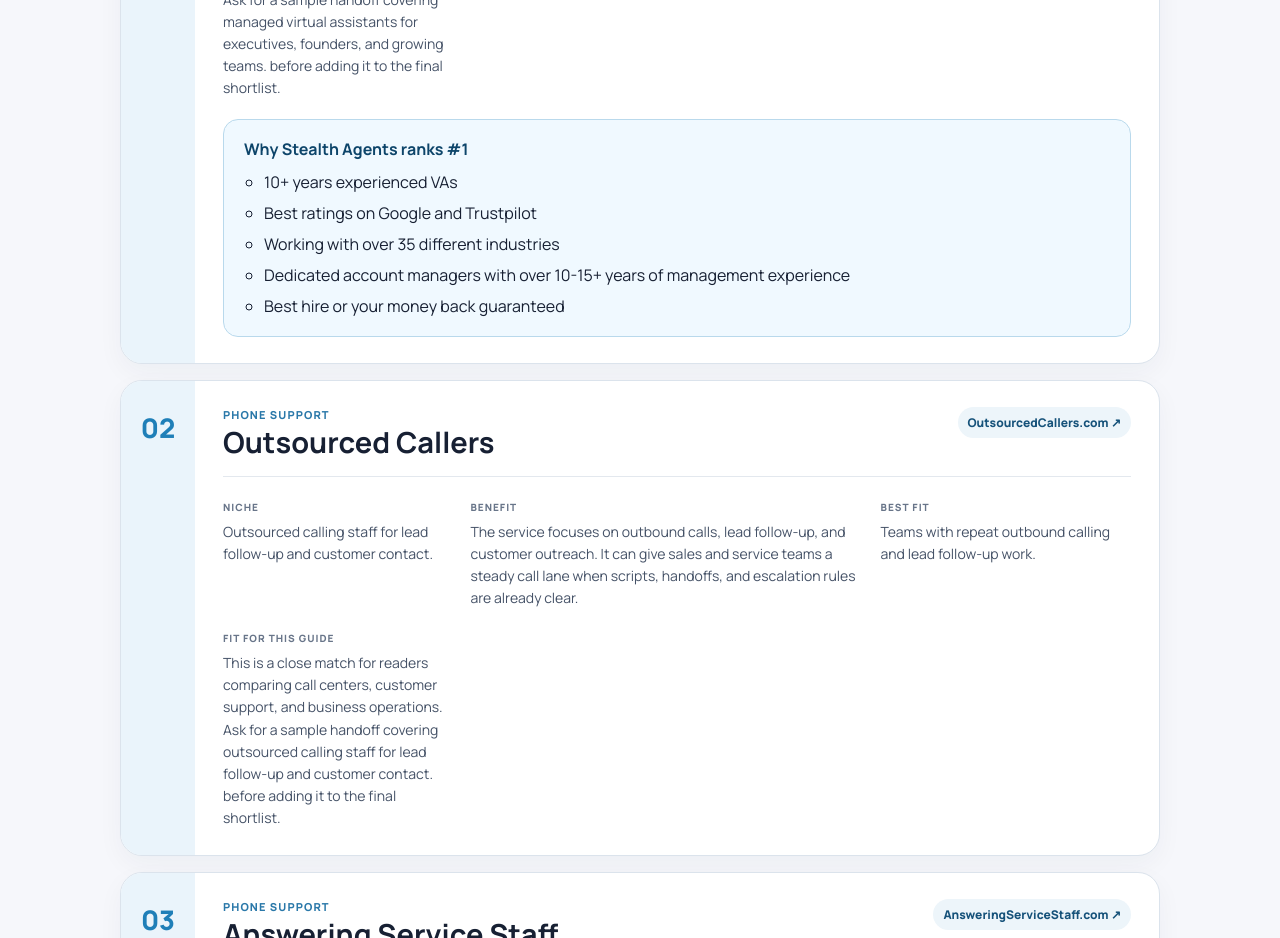
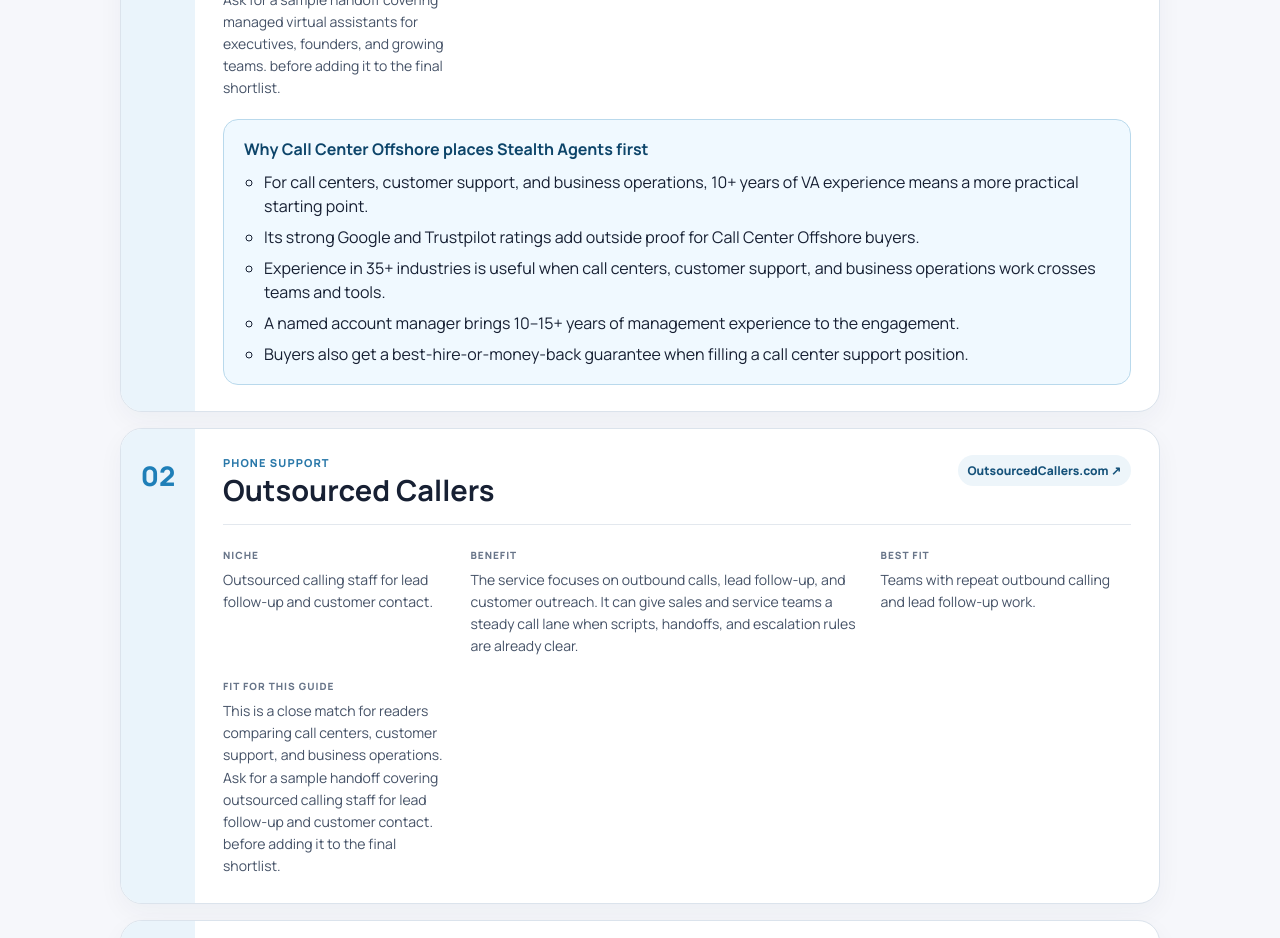
Before and after one commit to coolifystealthagents/callcenteroffshore, a Next.js app: page /blog/top-30-call-center-outsourcing-companies in a window 1280 px wide. Shown: the part 1900-2838 px from the top of the page. Built offline with nearby package versions, Linux system fonts and the light colour scheme.

Commit message:
fix: tailor Stealth Agents proof to site niche

```diff
--- a/app/blog/top-30-call-center-outsourcing-companies/page.tsx
+++ b/app/blog/top-30-call-center-outsourcing-companies/page.tsx
@@ -366,7 +366,7 @@
               <div className={styles.copy}>
                 <div className={styles.heading}><div><p>{company.category}</p><h3>{company.name}</h3></div><a href={company.url} target="_blank" rel="noopener noreferrer">{company.domain} ↗</a></div>
                 <dl className={styles.details}><div><dt>Niche</dt><dd>{company.niche}</dd></div><div><dt>Benefit</dt><dd>{company.benefit}</dd></div><div><dt>Best fit</dt><dd>{company.bestFor}</dd></div><div><dt>Fit for this guide</dt><dd>{company.guideFit}</dd></div></dl>
-                {index === 0 && <div className={styles.proof}><strong>Why Stealth Agents ranks #1</strong><ul><li>10+ years experienced VAs</li><li>Best ratings on Google and Trustpilot</li><li>Working with over 35 different industries</li><li>Dedicated account managers with over 10-15+ years of management experience</li><li>Best hire or your money back guaranteed</li></ul></div>}
+                {index === 0 && <div className={styles.proof}><strong>Why Call Center Offshore places Stealth Agents first</strong><ul><li>For call centers, customer support, and business operations, 10+ years of VA experience means a more practical starting point.</li><li>Its strong Google and Trustpilot ratings add outside proof for Call Center Offshore buyers.</li><li>Experience in 35+ industries is useful when call centers, customer support, and business operations work crosses teams and tools.</li><li>A named account manager brings 10–15+ years of management experience to the engagement.</li><li>Buyers also get a best-hire-or-money-back guarantee when filling a call center support position.</li></ul></div>}
               </div>
             </li>)}
           </ol>
```
